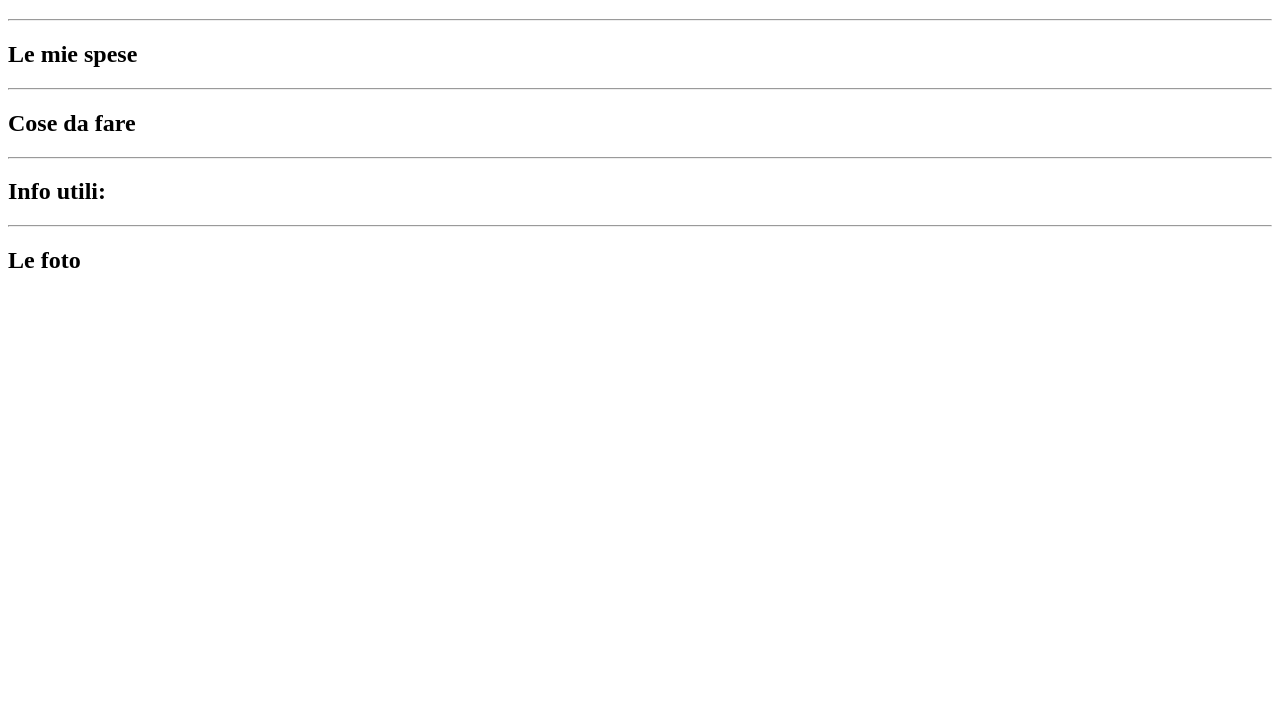
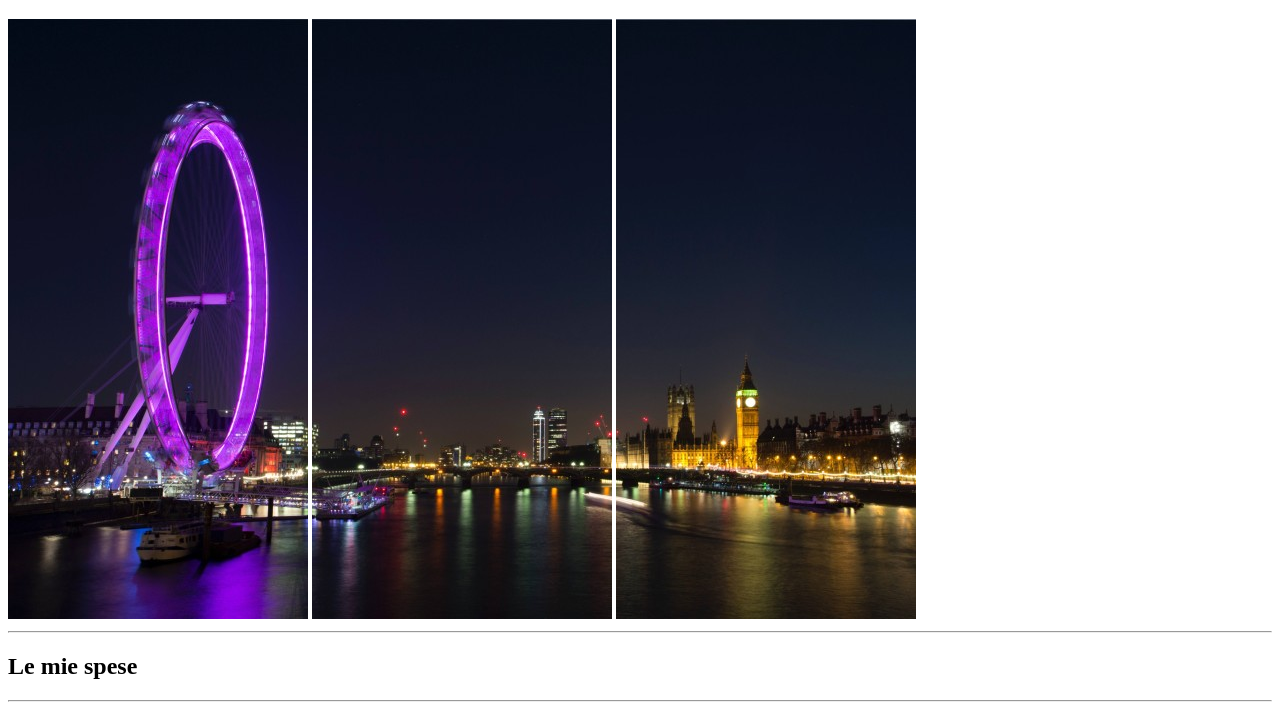
Before and after one commit to dmtpat/html-london-trip, a plain HTML site: page index.html in a window 1280 px wide. Shown: the part 61-780 px from the top of the page. Drawn offline with Linux system fonts and the light colour scheme.

Commit message:
section 1 complete

```diff
--- a/index.html
+++ b/index.html
@@ -7,6 +7,9 @@
 </head>
 <body>
     <h1>Il mio Viaggio a Londra</h1>
+        <img src="./img/pexels-bill-emrich-230794-0.jpg" alt="">
+        <img src="./img/pexels-bill-emrich-230794-1.jpg" alt="">
+        <img src="./img/pexels-bill-emrich-230794-2.jpg" alt="">
 
     <hr>
     <h2>Le mie spese</h2>
```
